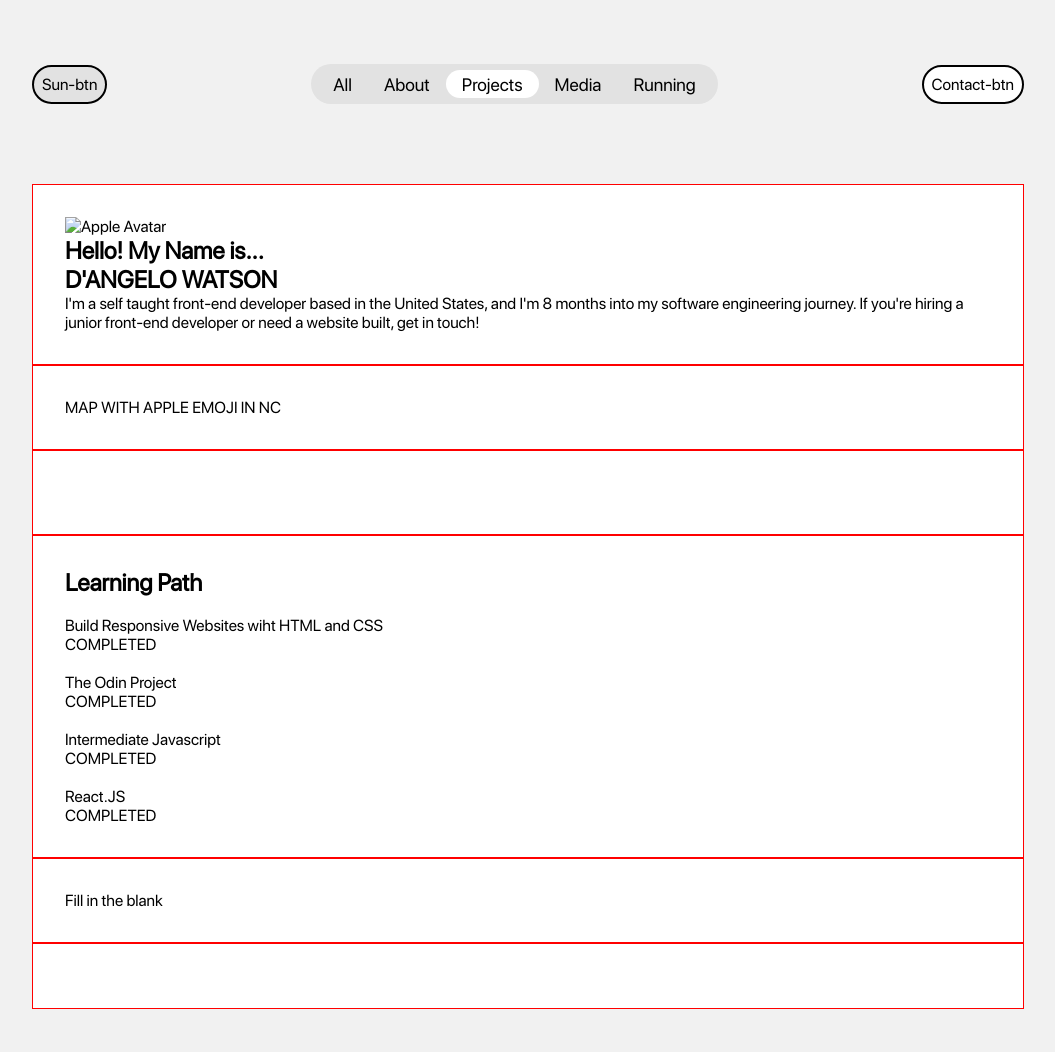
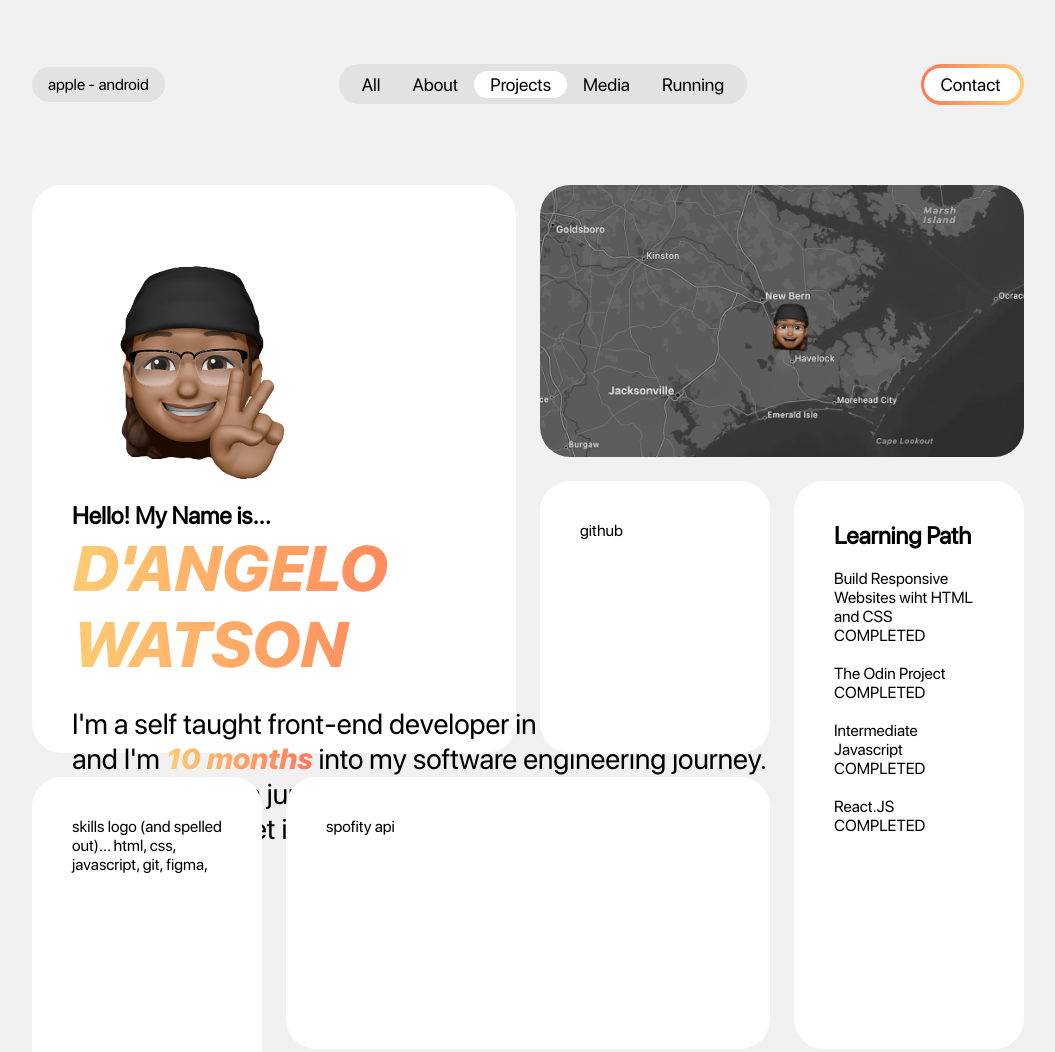
Before and after one commit to dlo137/Portfolio-, a plain HTML site: page index.html in a window 1280 px wide. Shown: the top 1052 px of the page, without its empty margins (112-1167 px from the left). Drawn offline with Linux system fonts and the light colour scheme.

Commit message:
2nd commit

```diff
--- a/index.html
+++ b/index.html
@@ -10,8 +10,8 @@
     </head>
     <body>
         <header>
-            <div class="sun-btn">Sun-btn
-
+            <div class="toggle-btn">
+                apple - android
             </div>
 
             <nav>
@@ -24,12 +24,18 @@
                 </ul>
             </nav>
 
-            <div class="contact-btn">Contact-btn</div>
+            <div class="contact-container">
+                <div class="contact-box">
+                    Contact
+                </div>
+            </div>
         </header>
 
         <main>
-            <article class="about-section">
-                <img src="" alt="Apple Avatar">
+
+            <div class="grid-container">
+                <article class="about-section grid-col-span-2 grid-row-span-2">
+                    <img src="./imgs/avatar.png" alt="Apple Avatar" class="avatar">
 
                     <h2>
                         Hello! My Name is...
@@ -38,22 +44,29 @@
                     <h1>D'ANGELO WATSON</h1>
 
                     <p>
-                    I'm a self taught front-end developer based in the United States,
-                    and I'm 8 months into my software engineering journey. If you're hiring
+                        I'm a self taught front-end developer in the United States,
+                        and I'm <span class="gradient">10 months</span> into my software engineering journey. If you're hiring
                         a junior front-end developer or need a website built, get in touch!
 
                     </p>
+
+                    <div class="contact-container">
+                        <div class="contact-box about">
+                            Contact
+                        </div>
+                    </div>
+
                 </article>
 
-            <article class="map">
-                MAP WITH APPLE EMOJI IN NC
+                <article class="map grid-col-span-2">
+                    <img class="map-img" src="./imgs/map.png" alt="apple map w/ avatar emoji">
                 </article>
 
                 <article class="img-caraousel">
-                <img src="" alt="">
+                    github
                 </article>
 
-            <article class="learning-path">
+                <article class="learning-path grid-row-span-2 ">
                     <h1>Learning Path</h1>
 
                     <div class="learning-blocks">
@@ -79,14 +92,36 @@
                         <p>React.JS</p>
                         <p>COMPLETED</p>
                     </div>
+
+
+                </article>
+
+                <article class="grid-row-span-2 ">
+                    skills logo (and spelled out)... html, css, javascript, git, figma,
+                 </article>
+
+                <article class="spotify grid-col-span-2">
+                    spofity api
                 </article>
 
                 <article>
-                Fill in the blank
+                    add something cool
                 </article>
-            <article class="spotify">
+
+                <article>
+                    projects
+                </article>
+
+                <article>
+                    projects
+
+                    can do hover effect, when hovered background turns opaque
+                    two buttons appears, github link and live website
 
                 </article>
+
+            </div>
+
         </main>
 
 
--- a/style.css
+++ b/style.css
@@ -2,6 +2,12 @@
     font-family: 'SF-Pro';
     src: url(./fonts/SFPRODISPLAYREGULAR.OTF);
 }
+
+@font-face{
+    font-family: 'SF-Pro-Bold-Italic';
+    src: url(./fonts/SFPRODISPLAYHEAVYITALIC.OTF);
+}
+
 
 *{
     padding: 0;
@@ -9,6 +15,7 @@
     font-family: 'SF-Pro', sans-serif;
 }
 
+/* START OF HEADER */
 body{
     background: rgb(241, 241, 241);
     padding: 4rem 9rem;
@@ -45,28 +52,112 @@ li{
 
 }
 
-.sun-btn{
+.toggle-btn{
     background: rgb(226, 226, 226);
-    padding: 0.5rem;
+    padding: 0.5rem 1rem;
     border-radius: 30px;
-    border: solid black 2px;
+    font-size: 16px;
 }
 
 
-.contact-btn{
+
+.contact-container{
+    justify-content: center;
+    background: linear-gradient(to right, #ff7857, #ffcc72);
+    padding: 0.22rem;
+    border-radius: 30px;
+    width: 6rem;
+    height: auto;
+}
+
+.contact-box{
+    justify-content: center;
+    font-size: 18px;
     background: white;
-    padding: 0.5rem;
     border-radius: 30px;
-    border: solid black 2px;
+    padding: 0.4rem 1rem;
+    width: 4rem;
+    height: auto;
+
+}
+
+/* END OF HEADER */
+
+/* GRID STYLING */
+
+main{
+    margin-top: 5rem;
+
+}
+
+.grid-container{
+    display: grid;
+    gap: 1.5rem;
+    grid-template-columns: repeat(4, 1fr);
+    grid-template-rows: repeat(4, 1fr);
+    height: 145vh;
+    width: auto;
 }
 
 
-main{
-    margin-top: 5rem;
+.grid-col-span-2{
+    grid-column: span 2;
 }
+
+.grid-row-span-2{
+    grid-row: span 2;
+}
+
 article{
     background: white;
-    border: red 0.5px solid;
-    padding: 2rem;
+    padding: 2.5rem;
+    border-radius: 30px;
+}
+
+/* About Section */
+
+.avatar{
+    height: 17rem;
+}
+
+.about-section h1{
+    font-family: 'SF-Pro-Bold-Italic', sans-serif;
+    font-size: 64px;
+    background: -webkit-linear-gradient(right, #ff7857, #ffcc72);
+    -webkit-background-clip: text;
+    -webkit-text-fill-color: transparent;
+}
+
+.about-section p{
+    width: 700px;
+    font-size: 29px;
+    margin-top: 1.5rem;
+}
+
+.gradient{
+    font-family: 'SF-Pro-Bold-Italic', sans-serif;
+    background: -webkit-linear-gradient(right,  #ff7857, #ffcc72);
+    -webkit-background-clip: text;
+    -webkit-text-fill-color: transparent;
+}
+
+.grid-container .about-section .contact-container{
+    margin-top: 2rem;
+}
+
+/* Map Section */
+
+.map{
+    padding: 0;
+    border-radius: 30px;
+}
+
+.map-img{
+    object-fit: cover;
+    width: 100%;
+    height: 100%;
+    border-radius: 30px;
 
 }
+
+/* Github Section */
```
Also changed, not shown: imgs/IMG_0776.jpg (added), imgs/IMG_0777.jpg (added), imgs/IMG_0778.jpg (added), imgs/IMG_0779.jpg (added), imgs/IMG_0780.jpg (added), imgs/IMG_0781.jpg (added), imgs/avatar.png (added), imgs/github.png (added), imgs/map dark.png (added), imgs/map.png (added). Lines whose indentation alone changed are shown as unchanged.
